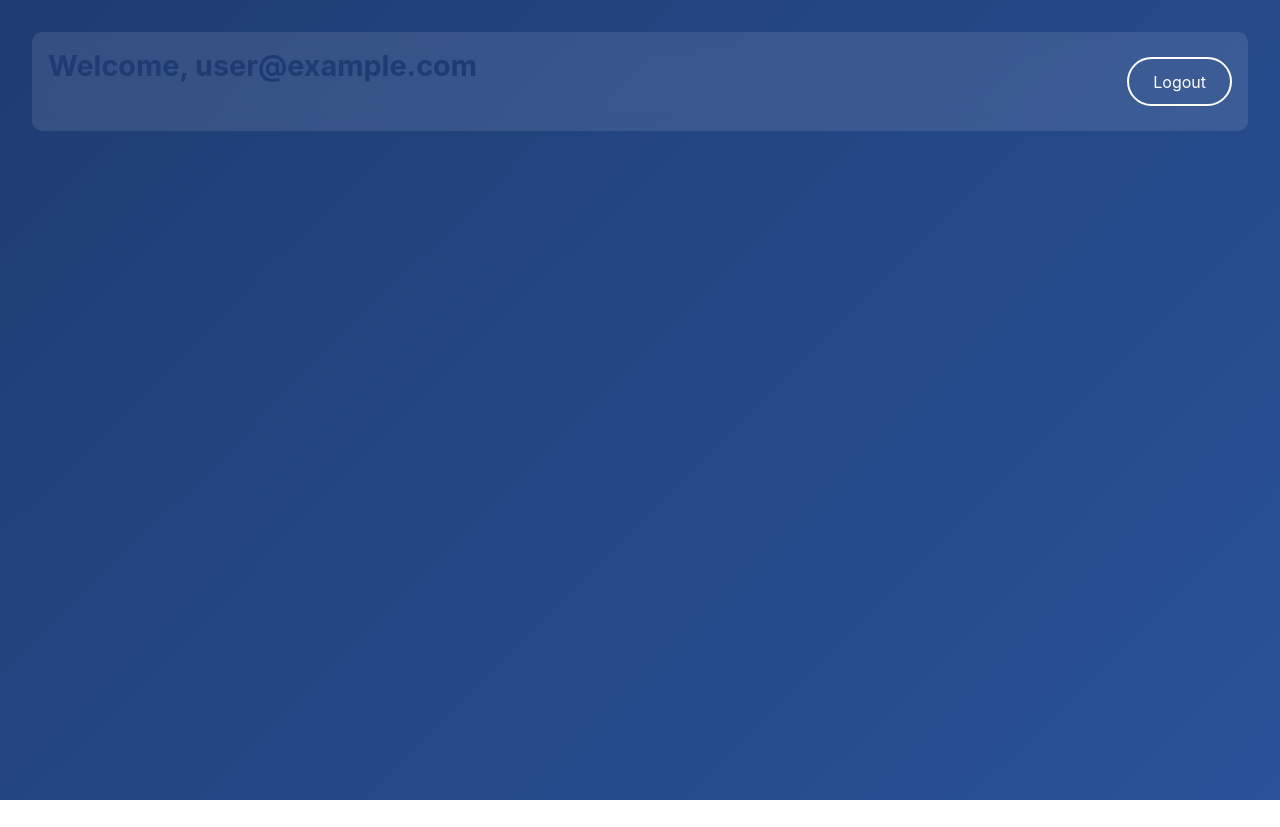
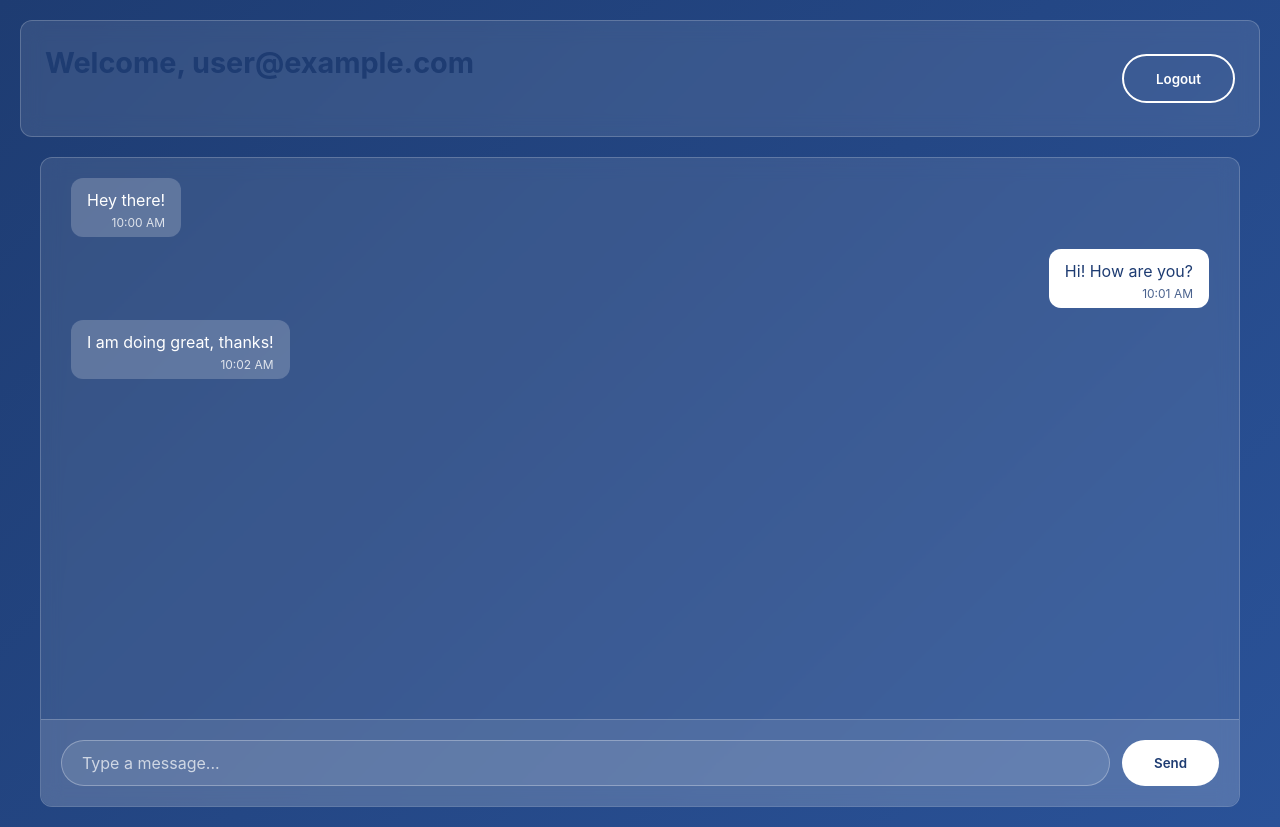
Before and after one commit to Beshwanthsai/ZeroOne_RealTimeChatApplication, a React (Vite) app in the folder CHAT_APP/my-app/: page /dashboard in a window 1280 px wide. Before the commit the page ends 800 px from the top, so only its background shows below. Built offline with nearby package versions, Linux system fonts and the light colour scheme; no server answers; sample sign-in values are in the browser's storage.

Commit message:
Enhance Dashboard with chat functionality and update styles

```diff
--- a/CHAT_APP/my-app/package.json
+++ b/CHAT_APP/my-app/package.json
@@ -18,7 +18,7 @@
     "react": "^19.0.0",
     "react-dom": "^19.0.0",
     "react-firebase-hooks": "^5.1.1",
-    "react-router-dom": "^7.3.0",
+    "react-router-dom": "^7.4.1",
     "styled-components": "^6.1.16"
   },
   "devDependencies": {
--- a/CHAT_APP/my-app/src/components/Dashboard.jsx
+++ b/CHAT_APP/my-app/src/components/Dashboard.jsx
@@ -1,21 +1,48 @@
-import React from 'react';
-import { useNavigate } from 'react-router-dom';
-import { useAuthState } from 'react-firebase-hooks/auth';
-
-import { auth } from '../firebase/firebase';
-import { signOut } from 'firebase/auth';
-import '../styles/components/Dashboard.css';
+import { signOut } from "firebase/auth";
+import React, { useState } from "react";
+import { useAuthState } from "react-firebase-hooks/auth";
+import { useNavigate } from "react-router-dom";
+import { auth } from "../firebase/firebase";
+import "../styles/components/Dashboard.css";
 
 const Dashboard = () => {
   const [user] = useAuthState(auth);
   const navigate = useNavigate();
+  const [message, setMessage] = useState("");
+  const [messages, setMessages] = useState([
+    { id: 1, text: "Hey there!", sender: "other", timestamp: "10:00 AM" },
+    { id: 2, text: "Hi! How are you?", sender: "user", timestamp: "10:01 AM" },
+    {
+      id: 3,
+      text: "I am doing great, thanks!",
+      sender: "other",
+      timestamp: "10:02 AM",
+    },
+  ]);
 
   const handleLogout = async () => {
     try {
       await signOut(auth);
-      navigate('/');
+      navigate("/");
     } catch (error) {
-      console.error('Error logging out:', error);
+      console.error("Error logging out:", error);
+    }
+  };
+
+  const handleSendMessage = (e) => {
+    e.preventDefault();
+    if (message.trim()) {
+      const newMessage = {
+        id: messages.length + 1,
+        text: message,
+        sender: "user",
+        timestamp: new Date().toLocaleTimeString([], {
+          hour: "2-digit",
+          minute: "2-digit",
+        }),
+      };
+      setMessages([...messages, newMessage]);
+      setMessage("");
     }
   };
 
@@ -29,7 +56,37 @@ const Dashboard = () => {
           Logout
         </button>
       </div>
-      {/* Add your dashboard content here */}
+
+      <div className="chat-container">
+        <div className="messages-container">
+          {messages.map((msg) => (
+            <div
+              key={msg.id}
+              className={`message ${
+                msg.sender === "user" ? "user-message" : "other-message"
+              }`}
+            >
+              <div className="message-content">
+                <p>{msg.text}</p>
+                <span className="timestamp">{msg.timestamp}</span>
+              </div>
+            </div>
+          ))}
+        </div>
+
+        <form className="message-input-container" onSubmit={handleSendMessage}>
+          <input
+            type="text"
+            value={message}
+            onChange={(e) => setMessage(e.target.value)}
+            placeholder="Type a message..."
+            className="message-input"
+          />
+          <button type="submit" className="send-button">
+            Send
+          </button>
+        </form>
+      </div>
     </div>
   );
 };
--- a/CHAT_APP/my-app/src/styles/components/Dashboard.css
+++ b/CHAT_APP/my-app/src/styles/components/Dashboard.css
@@ -1,40 +1,149 @@
 .dashboard-container {
   min-height: 100vh;
   background: linear-gradient(135deg, #1e3c72, #2a5298);
-    color: white;
-    padding: 2rem;
+  padding: 20px;
 }
 
 .dashboard-header {
   display: flex;
   justify-content: space-between;
   align-items: center;
-    padding: 1rem;
+  padding: 1.5rem;
   background: rgba(255, 255, 255, 0.1);
   backdrop-filter: blur(10px);
-    border-radius: 10px;
-    margin-bottom: 2rem;
-  }
-
-  .user-info {
-    display: flex;
-    align-items: center;
-    gap: 1rem;
+  border-radius: 12px;
+  margin-bottom: 20px;
+  color: white;
+  border: 1px solid rgba(255, 255, 255, 0.2);
 }
 
 .logout-button {
-    padding: 0.8rem 1.5rem;
-    border: 2px solid white;
+  padding: 0.9rem 2rem;
   background: transparent;
   color: white;
-    border-radius: 25px;
+  border: 2px solid white;
+  border-radius: 30px;
   cursor: pointer;
-    font-size: 1rem;
+  font-weight: 600;
   transition: all 0.3s ease;
 }
 
 .logout-button:hover {
   background: white;
   color: #1e3c72;
-    transform: translateY(-2px);
+  transform: translateY(-3px);
+  box-shadow: 0 5px 15px rgba(0, 0, 0, 0.2);
 }
+
+.chat-container {
+  max-width: 1200px;
+  margin: 0 auto;
+  height: calc(100vh - 150px);
+  display: flex;
+  flex-direction: column;
+  background: rgba(255, 255, 255, 0.1);
+  backdrop-filter: blur(10px);
+  border-radius: 12px;
+  border: 1px solid rgba(255, 255, 255, 0.2);
+}
+
+.messages-container {
+  flex: 1;
+  padding: 20px;
+  overflow-y: auto;
+  display: flex;
+  flex-direction: column;
+  gap: 12px;
+}
+
+.message {
+  max-width: 70%;
+  padding: 12px 16px;
+  border-radius: 12px;
+  position: relative;
+}
+
+.user-message {
+  align-self: flex-end;
+  background: white;
+  color: #1e3c72;
+  margin-right: 10px;
+}
+
+.other-message {
+  align-self: flex-start;
+  background: rgba(255, 255, 255, 0.2);
+  color: white;
+  margin-left: 10px;
+}
+
+.message-content {
+  position: relative;
+}
+
+.message-content p {
+  margin: 0;
+  margin-bottom: 15px;
+}
+
+.timestamp {
+  font-size: 0.75rem;
+  position: absolute;
+  bottom: -20px;
+  right: 0;
+  opacity: 0.8;
+}
+
+.message-input-container {
+  display: flex;
+  padding: 20px;
+  gap: 12px;
+  background: rgba(255, 255, 255, 0.1);
+  border-top: 1px solid rgba(255, 255, 255, 0.2);
+  border-radius: 0 0 12px 12px;
+}
+
+.message-input {
+  flex: 1;
+  padding: 12px 20px;
+  border: 1px solid rgba(255, 255, 255, 0.3);
+  background: rgba(255, 255, 255, 0.1);
+  border-radius: 30px;
+  color: white;
+  font-size: 1rem;
+}
+
+.message-input::placeholder {
+  color: rgba(255, 255, 255, 0.7);
+}
+
+.send-button {
+  padding: 0.9rem 2rem;
+  background: white;
+  color: #1e3c72;
+  border: none;
+  border-radius: 30px;
+  cursor: pointer;
+  font-weight: 600;
+  transition: all 0.3s ease;
+}
+
+.send-button:hover {
+  transform: translateY(-3px);
+  box-shadow: 0 5px 15px rgba(0, 0, 0, 0.2);
+  background: #f8f9fa;
+}
+
+/* Custom scrollbar */
+.messages-container::-webkit-scrollbar {
+  width: 6px;
+}
+
+.messages-container::-webkit-scrollbar-track {
+  background: rgba(255, 255, 255, 0.1);
+}
+
+.messages-container::-webkit-scrollbar-thumb {
+  background: rgba(255, 255, 255, 0.3);
+  border-radius: 3px;
+}
```
Also changed, not shown: 1 other file (tests, documents, lock files or other folders). Lines whose indentation alone changed are shown as unchanged.
